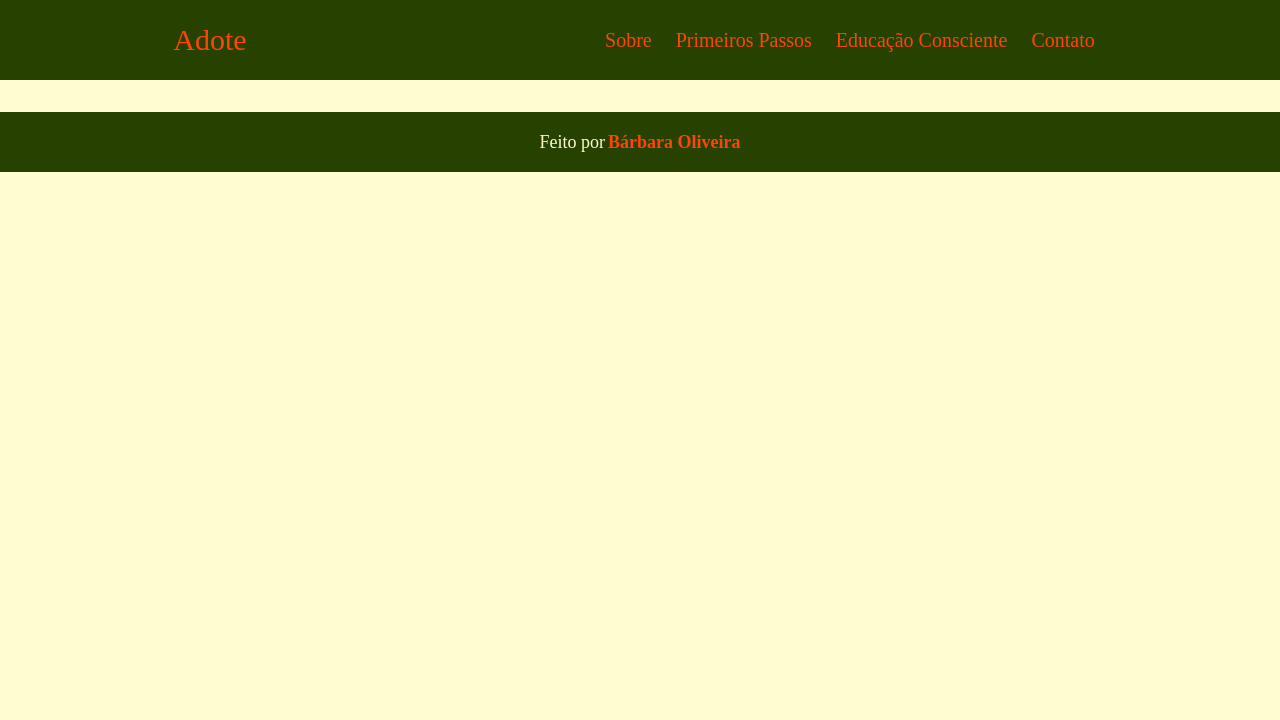
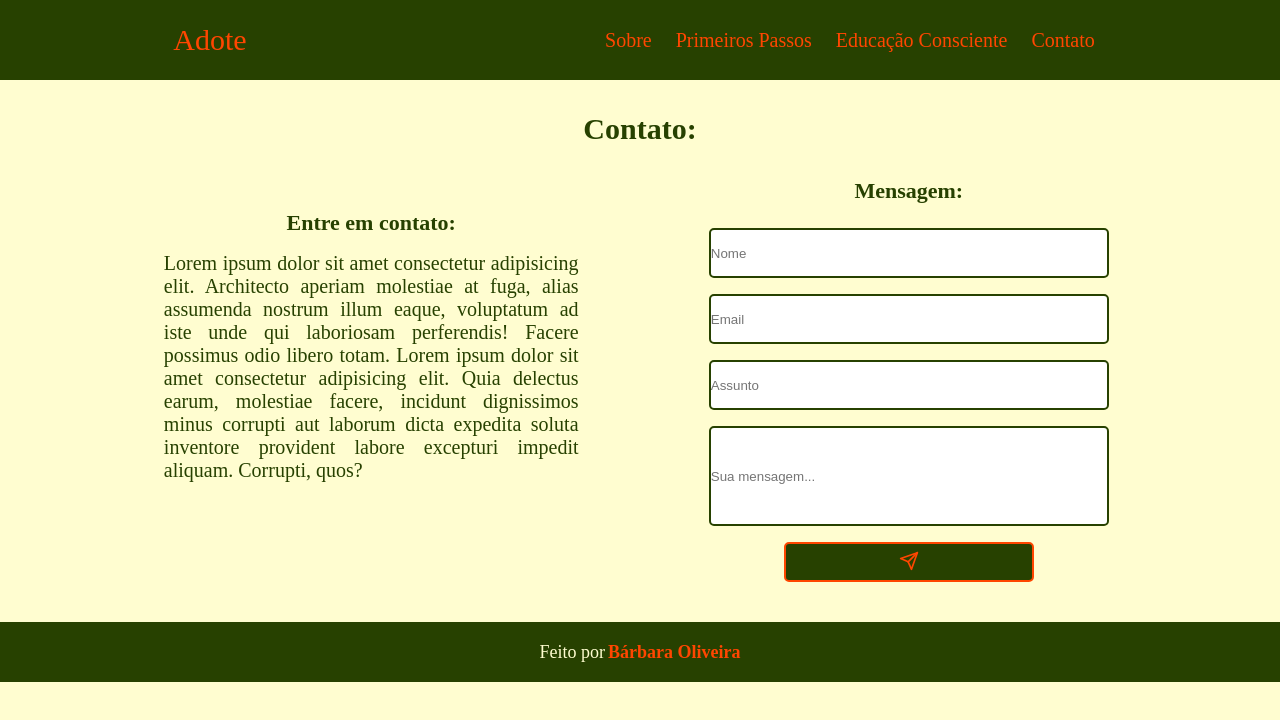
Before and after one commit to babigoliveira/adote-projeto-final, a React (Vite) app: page /contato in a window 1280 px wide. Shown: the top 720 px of the page. Built offline with nearby package versions, Linux system fonts and the light colour scheme.

Commit message:
created the first steeps page and contact page

```diff
--- a/package.json
+++ b/package.json
@@ -9,8 +9,10 @@
     "preview": "vite preview"
   },
   "dependencies": {
+    "classnames": "^2.3.1",
     "react": "^18.2.0",
     "react-dom": "^18.2.0",
+    "react-icons": "^4.4.0",
     "react-router": "^6.3.0",
     "react-router-dom": "^6.3.0"
   },
--- a/src/pages/About/About-style.css
+++ b/src/pages/About/About-style.css
@@ -3,16 +3,17 @@ body {
   color: var(--green);
 }
 
-.container {
+.container-about {
   padding-bottom: 3rem;
   margin: 0 5%;
 }
 
-.sec1 {
+.home {
   display: flex;
   flex-direction: column;
   align-items: center;
-  margin: 3rem 0;
+  margin: 2rem 0;
+  padding: 2rem 0;
 }
 
 .logo {
@@ -23,67 +24,69 @@ body {
   margin: 1rem 0;
 }
 
-.text-sec1,
-.text-sec2 {
+.text-home,
+.text-about {
   text-align: justify;
   font-size: 20px;
 }
 
-.title-sec1 {
+.title-home {
   text-align: center;
   color: var(--orange-dark);
   margin: 1.5rem 0;
+  font-size: 36px;
 }
 
-.sec2 {
+.about {
   display: inline;
 }
 
-.title-sec2 {
+.title-about {
   text-align: center;
   color: var(--orange-light);
   margin: 5rem 0 3rem 0;
 }
 
-.video {
+.video-about {
   display: flex;
   justify-content: center;
   margin-bottom: 3rem;
 }
 
-.image-sec2 {
+.image1-about {
   display: inline;
   float: left;
   margin-right: 8px;
   width: 220px;
-  height: 180px;
+  height: 200px;
   border-radius: 5px;
 }
 
-.image-verse-sec2 {
+.image2-about {
   float: right;
   margin-left: 8px;
   width: 220px;
-  height: 180px;
+  height: 200px;
   border-radius: 5px;
 }
 
 @media screen and (min-width: 426px) {
-  .container {
+  .container-about {
     margin: 0 10%;
   }
+
   .logo {
     width: 300px;
     height: 300px;
   }
 
-  .video iframe {
+  .video-about iframe {
     height: 350px;
   }
 }
 
 @media screen and (min-width: 768px) {
-  .sec1 {
+  .home {
     flex-direction: row;
     justify-content: space-around;
     margin: 3rem 0;
@@ -94,11 +97,17 @@ body {
     height: 350px;
   }
 
-  .text-sec1 {
+  .text-home {
     width: 40%;
   }
 
-  .video iframe {
+  .video-about iframe {
     width: 600px;
   }
+
+  .image1-about,
+  .image2-about {
+    width: 260px;
+    height: 220px;
+  }
 }
--- a/src/pages/About/About.jsx
+++ b/src/pages/About/About.jsx
@@ -5,11 +5,11 @@ import "./About-style.css";
 function About() {
   return (
     <>
-      <div className="container">
-        <section className="sec1">
+      <main className="container-about">
+        <section className="home">
           <img className="logo" src={logo} />
-          <div className="text-sec1">
-            <h1 className="title-sec1">Adote</h1>
+          <div className="text-home">
+            <h1 className="title-home">Adote</h1>
             <p>
               Lorem ipsum dolor sit, amet consectetur adipisicing elit.
               Asperiores fugiat nobis dolores magni nulla. Obcaecati accusamus
@@ -24,9 +24,9 @@ function About() {
           </div>
         </section>
 
-        <section className="sec2">
-          <h2 className="title-sec2"> Importância da adoção: </h2>
-          <div className="video">
+        <section className="about">
+          <h2 className="title-about"> Importância da adoção: </h2>
+          <div className="video-about">
             <iframe
               width="100%"
               height="250"
@@ -37,7 +37,7 @@ function About() {
               allowFullScreen
             />
           </div>
-          <p className="text-sec2">
+          <p className="text-about">
             Lorem ipsum dolor sit amet consectetur adipisicing elit. Rem
             reiciendis, modi amet quos veniam saepe nulla suscipit hic neque
             tempore esse laudantium, itaque, veritatis quasi soluta magni
@@ -45,10 +45,10 @@ function About() {
             adipisicing eleniti vitae eleniti vitae sit.
           </p>
           <img
-            className="image-sec2"
+            className="image1-about"
             src="https://static.mundoeducacao.uol.com.br/mundoeducacao/2020/05/adocao-brasil.jpg"
           />
-          <p className="text-sec2">
+          <p className="text-about">
             Lorem ipsum dolor sit amet consectetur adipisicing elit.In, sit.
             Impedit blanditiis repellendus tempore? Incidunt laborum mollitia
             eum repudiandae, deleniti vitae nam voluptates vel quam, ut voluptas
@@ -57,10 +57,10 @@ function About() {
             asperiores deleniti vitae.
           </p>
           <img
-            className="image-verse-sec2"
+            className="image2-about"
             src="https://pbs.twimg.com/media/CAjpIUoUcAAzGe1.png"
           />
-          <p className="text-sec2">
+          <p className="text-about">
             Iure animi provident in incidunt com modi labore dese runt quaerat
             quo neque, molestias eveniet distinctio illo saepe obcaecati sunt
             est placeat beatae sed! Lorem ipsum dolor sit amet consectetur
@@ -71,7 +71,7 @@ function About() {
             dese runt quaerat quo neque, molestias eveniet distinctio illo saepe
             obcaecati sunt est placeat beatae sed!
           </p>
-          <p className="text-sec2">
+          <p className="text-about">
             Iure animi provident in incidunt com modi labore dese runt quaerat
             quo neque, molestias eveniet distinctio illo saepe obcaecati sunt
             est placeat beatae sed! Lorem ipsum dolor sit amet consectetur
@@ -83,7 +83,7 @@ function About() {
             obcaecati sunt est placeat beatae sed!
           </p>
         </section>
-      </div>
+      </main>
 
       <Footer />
     </>
--- /dev/null
+++ b/src/pages/Contact/Contact-style.css
@@ -0,0 +1,77 @@
+.container-contact {
+  margin: 0 5%;
+}
+
+.about-contact {
+  display: flex;
+  flex-direction: column;
+  align-items: center;
+  margin: 2rem 0;
+}
+
+.subtitle-contact {
+  font-size: 22px;
+  margin-bottom: 1rem;
+  text-align: center;
+}
+
+.text-contact {
+  text-align: justify;
+  font-size: 20px;
+  width: 90%;
+}
+
+.form {
+  display: flex;
+  flex-direction: column;
+  align-items: center;
+}
+
+.inputs-form,
+.textarea {
+  min-width: 300px;
+  min-height: 50px;
+  margin: 0.5rem 0;
+  border: 2px solid var(--green);
+  border-radius: 5px;
+}
+
+.textarea {
+  height: 100px;
+}
+
+.submit {
+  background: var(--green);
+  width: 200px;
+  height: 40px;
+  margin: 0.5rem 0;
+  border: 2px solid var(--orange-dark);
+  border-radius: 5px;
+}
+
+@media screen and (min-width: 426px) {
+  .inputs-form,
+  .textarea {
+    width: 400px;
+  }
+
+  .submit {
+    width: 250px;
+  }
+}
+
+@media screen and (min-width: 769px) {
+  .about-form {
+    display: flex;
+    flex-direction: row;
+    justify-content: space-evenly;
+  }
+
+  .about-contact {
+    width: 40%;
+  }
+
+  .form-contact {
+    width: 40%;
+  }
+}
--- a/src/pages/Contact/Contact.jsx
+++ b/src/pages/Contact/Contact.jsx
@@ -1,8 +1,62 @@
+import { FiSend } from "react-icons/fi";
 import Footer from "../../components/Footer/Footer";
+import "./Contact-style.css";
 
 function Contact() {
   return (
     <>
+      <section className="container-contact">
+        <h2 className="title-container">Contato:</h2>
+        <div className="about-form">
+          <div className="about-contact">
+            <h3 className="subtitle-contact">Entre em contato:</h3>
+            <p className="text-contact">
+              Lorem ipsum dolor sit amet consectetur adipisicing elit.
+              Architecto aperiam molestiae at fuga, alias assumenda nostrum
+              illum eaque, voluptatum ad iste unde qui laboriosam perferendis!
+              Facere possimus odio libero totam. Lorem ipsum dolor sit amet
+              consectetur adipisicing elit. Quia delectus earum, molestiae
+              facere, incidunt dignissimos minus corrupti aut laborum dicta
+              expedita soluta inventore provident labore excepturi impedit
+              aliquam. Corrupti, quos?
+            </p>
+          </div>
+
+          <div className="form-contact">
+            <h3 className="subtitle-contact">Mensagem:</h3>
+            <form className="form">
+              <input
+                className="inputs-form"
+                type="text"
+                placeholder="Nome"
+                required
+              />
+              <input
+                className="inputs-form"
+                type="email"
+                placeholder="Email"
+                required
+              />
+              <input
+                className="inputs-form"
+                type="text"
+                placeholder="Assunto"
+                required
+              />
+
+              <input
+                className="textarea"
+                placeholder="Sua mensagem..."
+                required
+              />
+
+              <button className="submit">
+                <FiSend size={20} color="#ff4600" />
+              </button>
+            </form>
+          </div>
+        </div>
+      </section>
       <Footer />
     </>
   );
--- /dev/null
+++ b/src/pages/FirstSteeps/Card/Card-style.css
@@ -0,0 +1,20 @@
+.card {
+  display: flex;
+  flex-direction: column;
+  justify-content: center;
+  align-items: center;
+  width: 300px;
+  height: 150px;
+  margin: 1rem;
+}
+
+.card-title {
+  font-size: 18x;
+  font-weight: bold;
+}
+
+.card-text {
+  font-size: 12px;
+  text-align: justify;
+  width: 80%;
+}
--- /dev/null
+++ b/src/pages/FirstSteeps/Card/Card.jsx
@@ -0,0 +1,12 @@
+import "./Card-style.css";
+
+function Card({ title, children }) {
+  return (
+    <div className="card">
+      <p className="card-title">{title}</p>
+      <p className="card-text">{children}</p>
+    </div>
+  );
+}
+
+export default Card;
--- /dev/null
+++ b/src/pages/FirstSteeps/FirstSteeps-style.css
@@ -0,0 +1,28 @@
+.container-steeps {
+  margin: 0 5%;
+}
+
+.title-container {
+  text-align: center;
+  margin: 2rem 0;
+  font-size: 30px;
+}
+
+.card-container {
+  display: flex;
+  flex-wrap: wrap;
+  justify-content: space-evenly;
+}
+
+.card-container .card:nth-child(even) {
+  border: 3px solid var(--yellow);
+  border-radius: 10px;
+  background: var(--orange-light);
+  color: var(--cream);
+}
+
+@media screen and (min-width: 426px) {
+  .container-steeps {
+    margin: 0 10%;
+  }
+}
```
Also changed, not shown: src/pages/FirstSteeps/FirstSteeps.jsx (+109 -0 lines), 1 other file (tests, documents, lock files or other folders).
